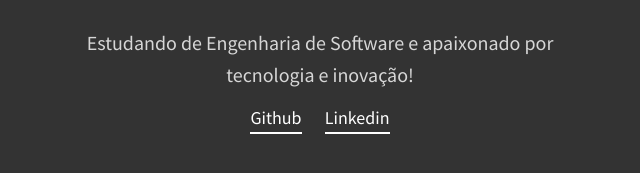
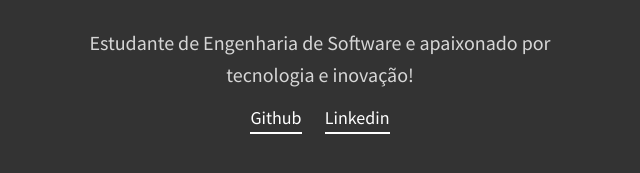
Before and after one commit to eduardoefft/my-page, a plain HTML site: page index.html in a window 1280 px wide. Shown: the part 595-768 px from the top of the page, 320-960 px from the left. Drawn offline with Linux system fonts and the light colour scheme.

Commit message:
Correções

```diff
--- a/index.html
+++ b/index.html
@@ -13,7 +13,7 @@
         <img title="Eduardo Effting" src="images/perfil1.jpeg" alt="Imagem de perfil">
         <h1>Eduardo Effting</h1>
         <h2>Estagiário em Desenvolvimento WEB</h2>
-        <p>Estudando de Engenharia de Software e apaixonado por tecnologia e inovação!</p>
+        <p>Estudante de Engenharia de Software e apaixonado por tecnologia e inovação!</p>
 
 
         <div class="links">
```
